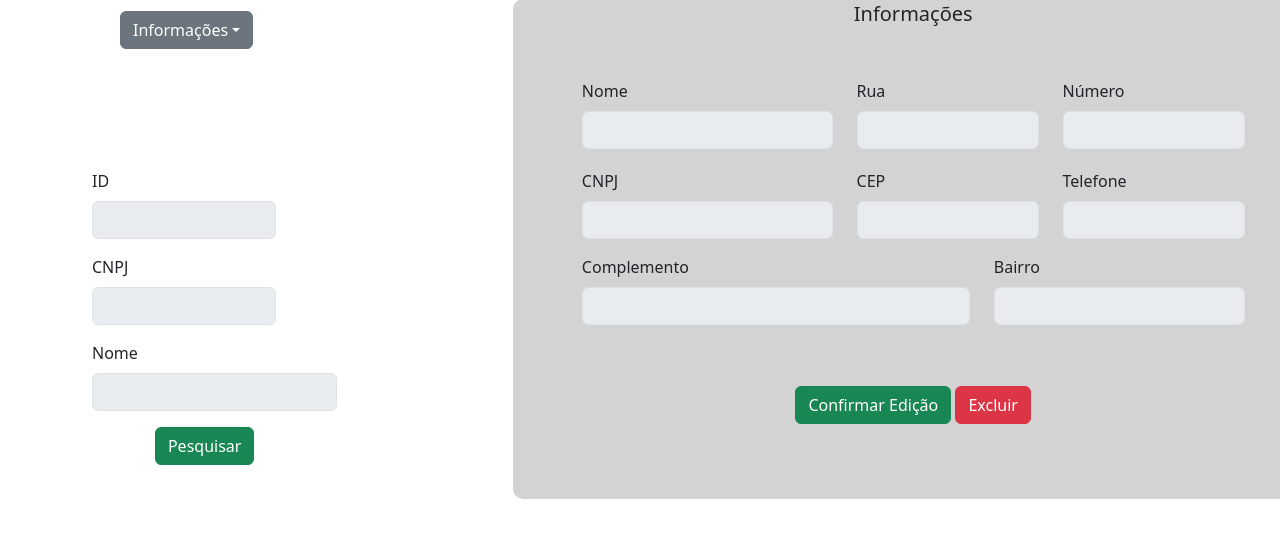
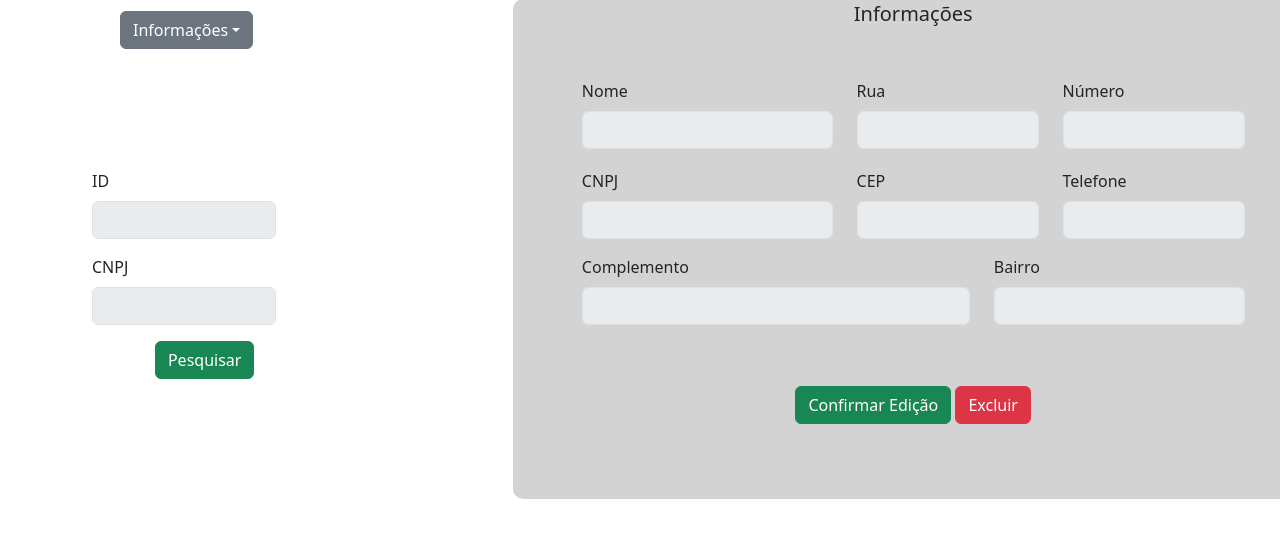
Before and after one commit to feliperodighero/projeto-integrador-3, a Flask app: page /edit_laboratory in a window 1280 px wide; the page is wider, and only the part inside the window is pictured. Shown: the part 202-750 px from the top of that part. Run offline with Flask 3, Linux system fonts and the light colour scheme; the visitor is signed in with stand-in values (Sample User, id 1).

Commit message:
Retirar campo nome na pesquisa de cadastros de laboratorios

```diff
--- a/static/js/validate_edit_laboratory.js
+++ b/static/js/validate_edit_laboratory.js
@@ -1,11 +1,10 @@
 document.addEventListener('DOMContentLoaded', function () {
     const searchID = document.getElementById('SearchID');
     const searchCnpj = document.getElementById('SearchCnpj');
-    const searchName = document.getElementById('SearchName');
     const botaoPesquisar = document.getElementById('botao-edit-laboratory');
     const laboratoryId = document.getElementById('LaboratoryId');
 
-    const searchFields = [searchID, searchCnpj, searchName];
+    const searchFields = [searchID, searchCnpj];
     const otherFields = Array.from(document.querySelectorAll('.form-control')).filter(field => !searchFields.includes(field));
 
     function disableAllFields() {
@@ -30,13 +29,8 @@ document.addEventListener('DOMContentLoaded', function () {
         searchCnpj.disabled = false;
     });
 
-    document.getElementById('search-name').addEventListener('click', function () {
-        disableAllFields();
-        searchName.disabled = false;
-    });
-
     botaoPesquisar.addEventListener('click', function (event) {
-        if (searchID.value || searchCnpj.value || searchName.value) {
+        if (searchID.value || searchCnpj.value) {
             // Permite que o formulário de pesquisa seja enviado
             enableOtherFields();
         } else {
--- a/templates/edit_laboratory.html
+++ b/templates/edit_laboratory.html
@@ -45,7 +45,6 @@
         <ul class="dropdown-menu">
             <li><a class="dropdown-item" href="#" id="search-id">ID</a></li>
             <li><a class="dropdown-item" href="#" id="search-cnpj">CNPJ</a></li>
-            <li><a class="dropdown-item" href="#" id="search-name">Nome</a></li>
         </ul>
     </div>
 
@@ -61,11 +60,6 @@
                     <div id="id-container1" class="col-12 col-md-3 mb-3">
                         <label for="SearchCnpj" class="form-label">CNPJ</label>
                         <input type="text" class="form-control" id="SearchCnpj" name="SearchCnpj" value="{{ laboratory.cnpj if laboratory else '' }}">
-                    </div>
-
-                    <div id="id-container2" class="col-12 col-md-4 mb-3">
-                        <label for="SearchName" class="form-label">Nome</label>
-                        <input type="text" class="form-control" id="SearchName" name="SearchName" value="{{ laboratory.name if laboratory else '' }}">
                     </div>
 
                     <div class="col-12 col-md-4 text-center">
```
